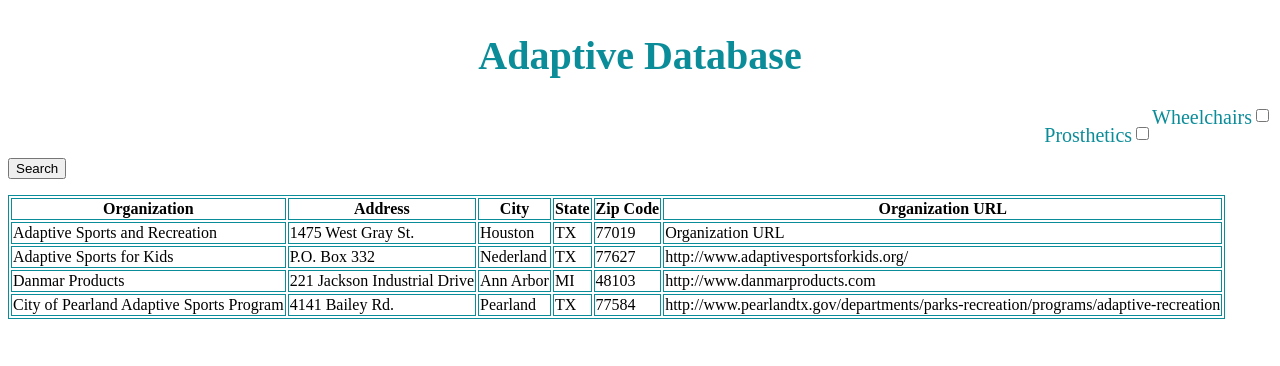
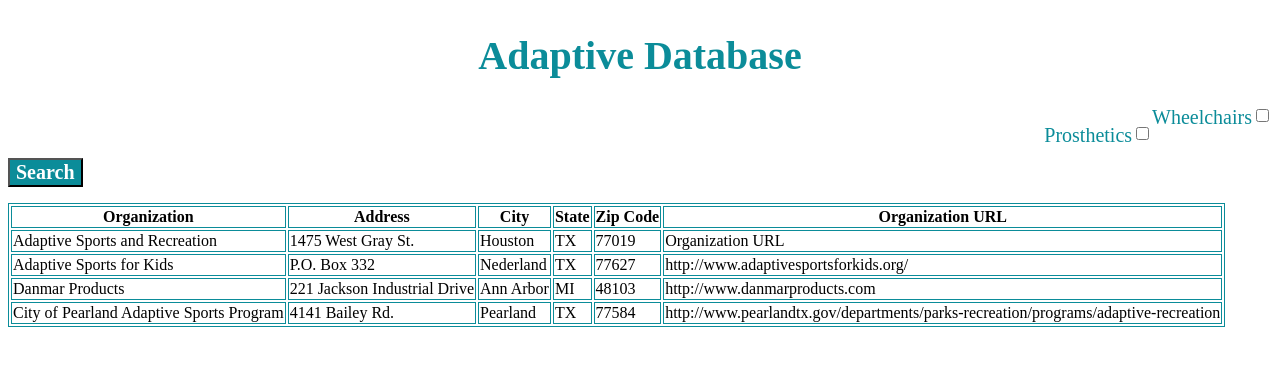
Before and after one commit to cascholten/teach-heroku-test, a Django app: page / in a window 1280 px wide. Shown: the part 322-688 px from the top of the page. Run offline with Django 3.2, Linux system fonts and the light colour scheme.

Commit message:
background color for button

```diff
--- a/hello/templates/index.html
+++ b/hello/templates/index.html
@@ -20,9 +20,16 @@
     font-size: 20px;
     font-family:sofia-pro;
   }
+  button {
+    background-color: #0B8C99;
+    color: white;
+    font-size: 20px;
+    font-weight: 600;
+    font-family:sofia-pro;
+  }
 </style>
 <body>
-  <img src="../2019_FB_Banner.jpg" alt="Be More Adaptive Logo">
+  <img src="..\2019_FB_Banner.jpg" alt="Be More Adaptive Logo">
   <h1>Adaptive Database</h1>
   <input type="checkbox" id="physical1" name="physical1" value="Wheelchairs">
   <label for="physical1"> Wheelchairs</label><br>
```
